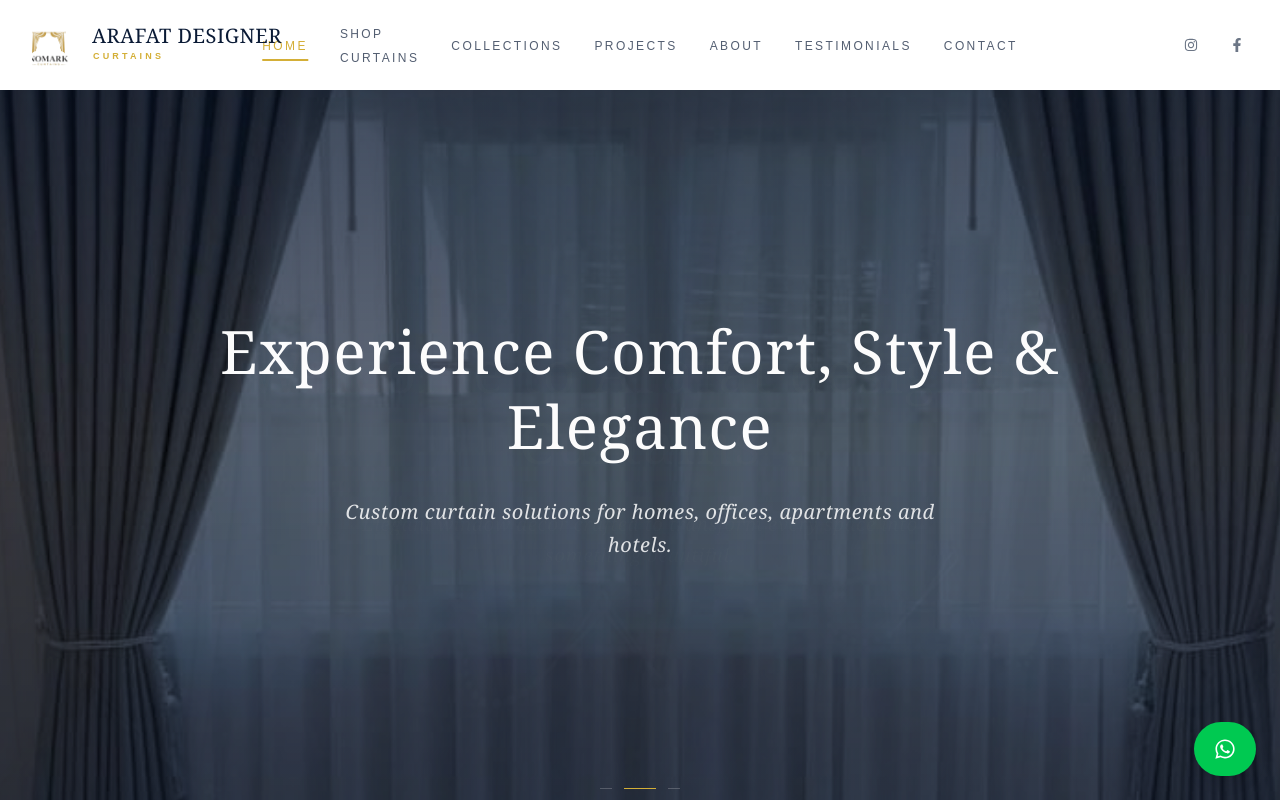
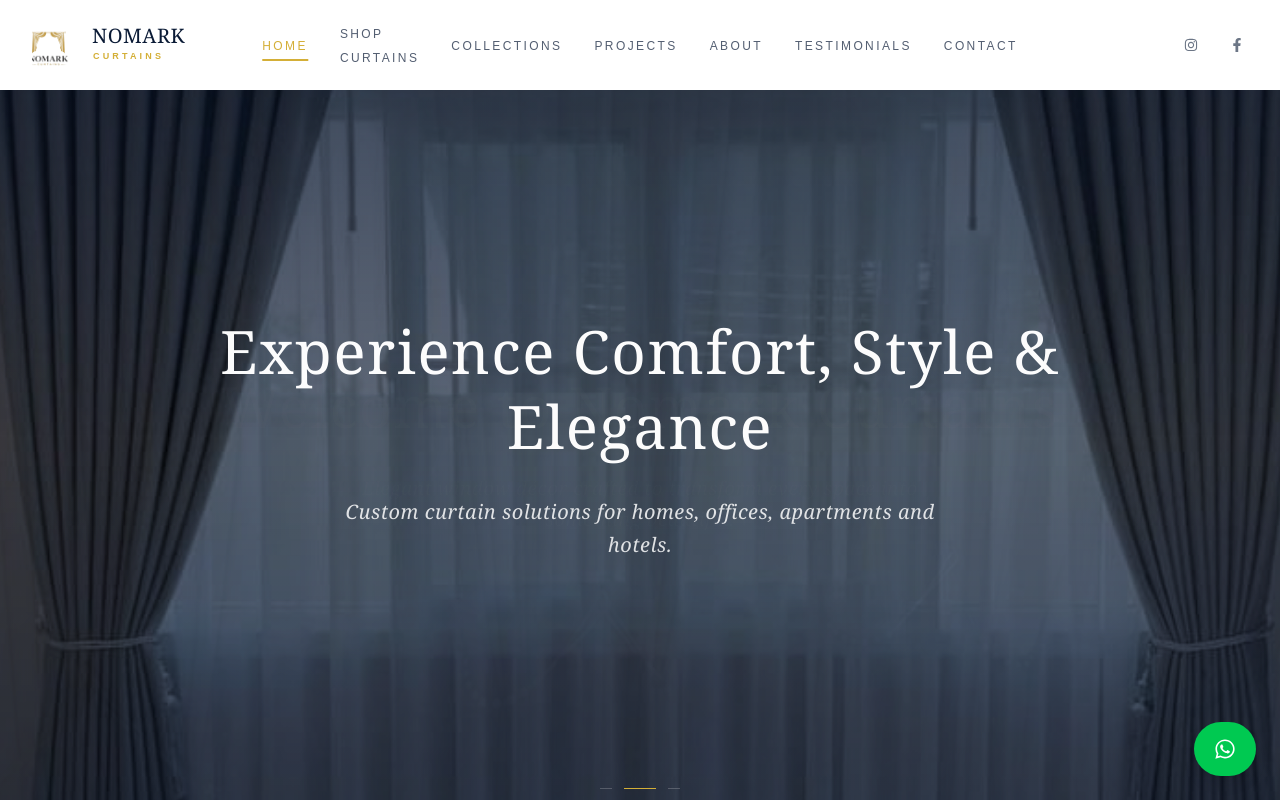
Before and after one commit to anomynouskheed1/nomark-curtains, a Next.js app: page / in a window 1280 px wide. Shown: the top 800 px of the page. Built offline with nearby package versions, Linux system fonts and the light colour scheme.

Commit message:
General website updates

```diff
--- a/app/layout.tsx
+++ b/app/layout.tsx
@@ -13,8 +13,8 @@ const geistMono = Geist_Mono({
 });
 
 export const metadata: Metadata = {
-  title: "Arafat designer-curtains",
-  description: "Generated by Arafat designer-curtains",
+  title: "Nomark -curtains",
+  description: "Generated by Nomark -curtains",
 };
 
 export default function RootLayout({
--- a/components/Contact.tsx
+++ b/components/Contact.tsx
@@ -72,7 +72,7 @@ export default function Contact() {
                         {/* Refined WhatsApp Button */}
                         <div className="pt-2">
                             <a
-                                href="https://wa.me/25421163223"
+                                href="https://wa.me/254724174801"
                                 target="_blank"
                                 rel="noopener noreferrer"
                                 className="inline-flex items-center justify-center gap-2.5 border border-white/10 hover:border-[#D4AF37] text-white hover:text-[#D4AF37] px-6 py-3 rounded-xl font-sans text-xs uppercase tracking-wider font-medium transition-all duration-300 w-full md:w-auto"
@@ -116,7 +116,7 @@ export default function Contact() {
                             <div className="pt-3">
                                 <button
                                     type="button"
-                                    onClick={() => window.open("https://wa.me/25421163223", "_blank")}
+                                    onClick={() => window.open("https://wa.me/254724174801", "_blank")}
                                     className="w-full group flex items-center justify-center gap-2 bg-[#D4AF37] hover:bg-[#c9a227] text-[#0A1A35] py-3 rounded-lg font-semibold tracking-wider text-xs uppercase transition-all duration-300 shadow-md"
                                 >
                                     Send Request via WhatsApp
--- a/components/Products.tsx
+++ b/components/Products.tsx
@@ -7,7 +7,7 @@ import { Autoplay } from "swiper/modules";
 import "swiper/css";
 
 export default function Products() {
-    const waLink = "https://wa.me/25421163223";
+    const waLink = "https://wa.me/254724174801";
 
     const products = [
         {
@@ -27,7 +27,7 @@ export default function Products() {
         },
         {
             image: "/images/service7.jpg",
-            title: "Designer Curtains",
+            title: " Curtains",
             desc: "Custom-made curtain designs to match your interior décor."
         },
         {
--- a/components/common/WhatsAppButton.tsx
+++ b/components/common/WhatsAppButton.tsx
@@ -3,7 +3,7 @@ import { FaWhatsapp } from "react-icons/fa";
 export default function WhatsAppButton() {
     return (
         <a
-            href="https://wa.me/25421163223"
+            href="https://wa.me/254724174801"
             target="_blank"
             className="fixed bottom-6 right-6 bg-green-500 text-white px-5 py-4 rounded-full shadow-lg flex items-center gap-2 font-semibold z-50 hover:scale-105 transition"
         >
--- a/components/home/About.tsx
+++ b/components/home/About.tsx
@@ -29,7 +29,7 @@ export default function About() {
                         </h3>
 
                         <p className="text-gray-600 leading-relaxed mb-6">
-                            Arafat designer Curtains is a trusted curtain company based in Kenya,
+                            Nomark  Curtains is a trusted curtain company based in Kenya,
                             specializing in premium curtain design, supply,
                             measurement, and professional installation services.
                             We help transform ordinary spaces into elegant,
@@ -96,7 +96,7 @@ export default function About() {
                         <div className="overflow-hidden rounded-2xl shadow-2xl">
                             <img
                                 src="/images/about.jpg"
-                                alt="Arafat designer Curtains"
+                                alt="Nomark  Curtains"
                                 className="w-full h-[500px] object-cover hover:scale-105 transition duration-700"
                             />
                         </div>
--- a/components/home/Hero.tsx
+++ b/components/home/Hero.tsx
@@ -5,7 +5,7 @@ import { useEffect, useState } from "react";
 const slides = [
     {
         image: "/images/curtain-hero1.jpg",
-        heading: "Welcome to Arafat designer Curtains",
+        heading: "Welcome to Nomark  Curtains",
         subtext: "Elegant window décor crafted to transform every space into something beautiful.",
     },
     {
--- a/components/home/ShopCurtains.tsx
+++ b/components/home/ShopCurtains.tsx
@@ -208,7 +208,7 @@ const COLLECTIONS_DATA: ProductCollection[] = [
         colorsCount: 8,
         features: ["Whisper-Drive Motor Matrix", "Voice & App Smart Sync", "Manual Pull Override"],
         size: "Tracks Extensible up to 12m",
-        fabricInfo: "Compatible with all Arafat designer Premium Drapery Weights",
+        fabricInfo: "Compatible with all Nomark  Premium Drapery Weights",
         images: [
             "https://s.alicdn.com/@sc04/kf/H06290eb84de742019ee9c95932cbc2d5X.jpg_300x300.jpg",
             "https://s.alicdn.com/@sc04/kf/Hed92c1fda61446dfa45f60737144d58dI.jpg_300x300.jpg",
@@ -417,7 +417,7 @@ export default function ShopCurtains() {
                 {/* --- Premium Section Header --- */}
                 <div className="text-center mb-20 max-w-3xl mx-auto flex flex-col items-center">
                     <span className="text-[#D4AF37] text-xs sm:text-sm font-medium uppercase tracking-[0.3em] block animate-fade-in">
-                        Arafat designer Showroom
+                        Nomark  Showroom
                     </span>
                     <h2 className="text-4xl sm:text-5xl lg:text-6xl font-serif font-light text-[#0A1A35] mt-4 tracking-tight leading-tight">
                         Premium Curtain Collections
@@ -714,7 +714,7 @@ function ProductModal({ product, onClose }: { product: ProductCollection; onClos
 
                             <div className="grid grid-cols-1 gap-1.5 text-xs text-gray-500 font-light pt-2">
                                 <div className="flex items-center gap-2">
-                                    <span className="text-[#D4AF37] font-bold">✓</span> Free designer site measurement & consultation
+                                    <span className="text-[#D4AF37] font-bold">✓</span> Free  site measurement & consultation
                                 </div>
                                 <div className="flex items-center gap-2">
                                     <span className="text-[#D4AF37] font-bold">✓</span> Professional white-glove track installation included
@@ -729,8 +729,8 @@ function ProductModal({ product, onClose }: { product: ProductCollection; onClos
                     {/* Interactive Trigger Systems Area (Preserves target links intact) */}
                     <div className="mt-8 space-y-3">
                         <a
-                            href={`https://wa.me/25421163223?text=${encodeURIComponent(
-                                `Hello Arafat designer Curtains, I am exploring your digital showroom collection and would love to get a premium quote for the "${product.title}" (${product.badge}). Please share availability for a custom site measurement.`
+                            href={`https://wa.me/254724174801?text=${encodeURIComponent(
+                                `Hello Nomark  Curtains, I am exploring your digital showroom collection and would love to get a premium quote for the "${product.title}" (${product.badge}). Please share availability for a custom site measurement.`
                             )}`}
                             target="_blank"
                             rel="noopener noreferrer"
@@ -741,7 +741,7 @@ function ProductModal({ product, onClose }: { product: ProductCollection; onClos
 
                         <div className="grid grid-cols-2 gap-3">
                             <a
-                                href="tel:+25421163223"
+                                href="tel:+254724174801"
                                 className="flex items-center justify-center border border-[#0A1A35] text-[#0A1A35] font-semibold uppercase tracking-wider text-[11px] py-3.5 hover:bg-[#0A1A35] hover:text-white transition-all duration-300 text-center"
                             >
                                 Call Design Desk
--- a/components/layout/AnnouncementBar.tsx
+++ b/components/layout/AnnouncementBar.tsx
@@ -35,7 +35,7 @@ export default function AnnouncementBar() {
                 <div className="flex items-center gap-3 ml-auto shrink-0">
 
                     <a
-                        href="tel:+25421163223"
+                        href="tel:+254724174801"
                         className="hidden sm:flex items-center gap-1.5 text-[#D4AF37] font-semibold hover:text-white transition-colors duration-300"
                     >
                         <FaPhoneAlt className="text-[10px]" />
--- a/components/layout/Footer.jsx
+++ b/components/layout/Footer.jsx
@@ -14,7 +14,7 @@ export default function Footer() {
                     {/* COLUMN 1: BRAND ARCHETYPE */}
                     <div className="space-y-4">
                         <h2 className="text-xl font-serif font-light tracking-wide text-white">
-                            Arafat designer Curtains
+                            Nomark  Curtains
                         </h2>
                         <p className="text-white/60 text-xs md:text-sm font-light tracking-wide leading-relaxed max-w-sm mx-auto md:mx-0">
                             Elegant custom curtains crafted for homes, apartments, offices and hotels across Kenya.
@@ -71,10 +71,10 @@ export default function Footer() {
                                 <p>Eastleigh-Nairobi, Kenya</p>
                                 <p className="tracking-widest">0724 174 801</p>
                                 <a
-                                    href="mailto:Arafat designercurtains@gmail.com"
+                                    href="mailto:Nomark curtains@gmail.com"
                                     className="block hover:text-[#D4AF37] transition-colors duration-300"
                                 >
-                                    Arafat designercurtains@gmail.com
+                                    calicawaale280@gmail.com
                                 </a>
                             </div>
                         </div>
@@ -108,7 +108,7 @@ export default function Footer() {
                 {/* ── BOTTOM SECTION: EDITORIAL DIVIDER & COPYRIGHT ── */}
                 <div className="border-t border-white/5 mt-16 pt-8">
                     <p className="text-center text-[11px] font-light tracking-widest text-white/40">
-                        &copy; 2026 Arafat designer Curtains. All Rights Reserved.
+                        &copy; 2026 Nomark  Curtains. All Rights Reserved.
                     </p>
                 </div>
 
--- a/components/layout/Navbar.tsx
+++ b/components/layout/Navbar.tsx
@@ -53,7 +53,7 @@ export default function Navbar() {
                         <div className="relative w-11 h-11 transition-transform duration-300 hover:scale-105">
                             <Image
                                 src="/images/logo.jpg"
-                                alt="Arafat designer Curtains Corporate Badge"
+                                alt="Nomark  Curtains Corporate Badge"
                                 fill
                                 priority
                                 className="object-cover rounded-none"
@@ -61,7 +61,7 @@ export default function Navbar() {
                         </div>
                         <div className="flex flex-col">
                             <span className="font-serif font-light text-xl tracking-wide uppercase leading-none text-[#0A1A35]">
-                                Arafat designer
+                                Nomark
                             </span>
                             <span className="text-[9px] text-[#D4AF37] tracking-[0.35em] uppercase font-semibold mt-1 block pl-[1px]">
                                 Curtains
@@ -97,11 +97,11 @@ export default function Navbar() {
                     {/* Desktop Socials */}
                     <div className="hidden lg:flex items-center gap-6 pl-4 z-50">
                         <a
-                            href="https://www.instagram.com/Arafat designer_curtains"
+                            href="https://www.instagram.com/Nomark _curtains"
                             target="_blank"
                             rel="noopener noreferrer"
                             className="text-[#0A1A35]/60 hover:text-[#D4AF37] text-sm transition-colors duration-300 p-1"
-                            aria-label="Follow Arafat designer Curtains on Instagram"
+                            aria-label="Follow Nomark  Curtains on Instagram"
                         >
                             <FaInstagram />
                         </a>
@@ -110,7 +110,7 @@ export default function Navbar() {
                             target="_blank"
                             rel="noopener noreferrer"
                             className="text-[#0A1A35]/60 hover:text-[#D4AF37] text-sm transition-colors duration-300 p-1"
-                            aria-label="Follow Arafat designer Curtains on Facebook"
+                            aria-label="Follow Nomark  Curtains on Facebook"
                         >
                             <FaFacebookF />
                         </a>
@@ -176,7 +176,7 @@ export default function Navbar() {
                     </span>
                     <div className="flex items-center gap-6">
                         <a
-                            href="https://www.instagram.com/Arafat designer_curtains"
+                            href="https://www.instagram.com/Nomark _curtains"
                             target="_blank"
                             rel="noopener noreferrer"
                             onClick={() => setOpen(false)}
--- a/package.json
+++ b/package.json
@@ -1,5 +1,5 @@
 {
-  "name": "Arafat designer-curtains",
+  "name": "Nomark -curtains",
   "version": "0.1.0",
   "private": true,
   "scripts": {
```
Also changed, not shown: 1 other file (tests, documents, lock files or other folders).
